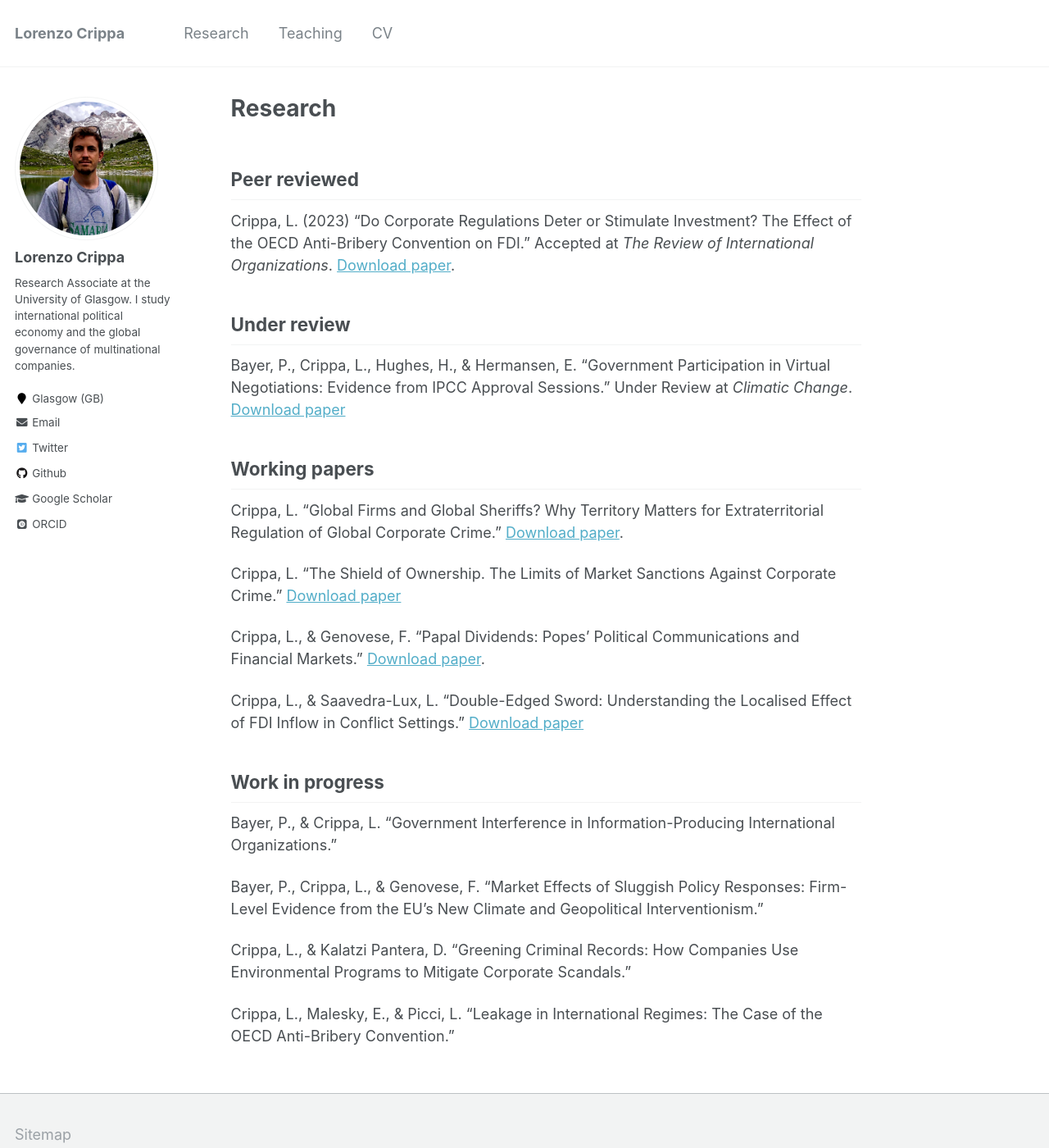
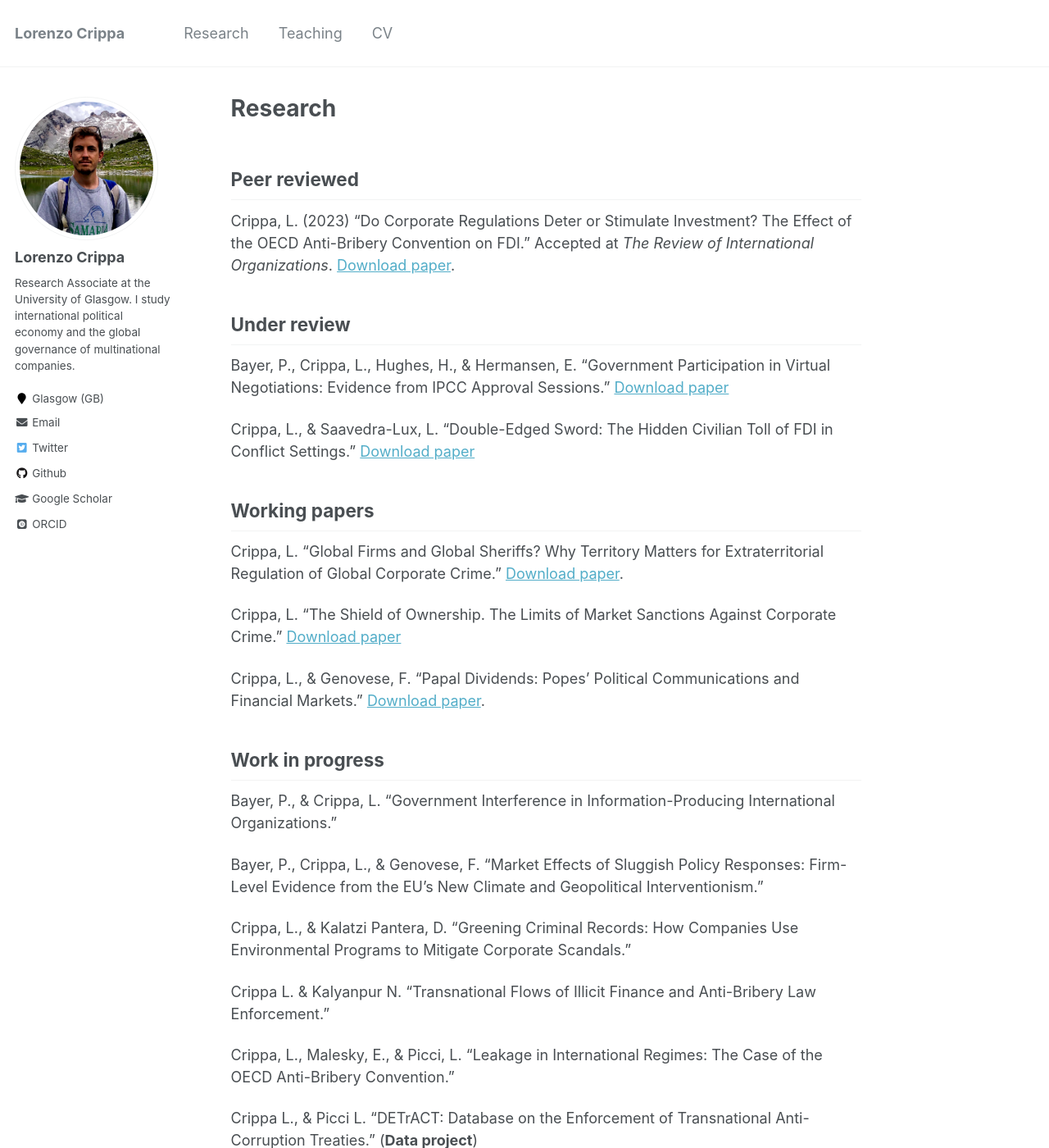
Before and after one commit to lorenzo-crippa/lorenzo-crippa.github.io, a Jekyll site: the page built from _pages/research.md, in a window 1280 px wide and 1400 px high. Shown: the whole window at 82% size. Built offline with Jekyll 4.4.1, drawn with Linux system fonts in a browser that asks for light colours; some web fonts are replaced.

Commit message:
Update research

```diff
--- a/_pages/research.md
+++ b/_pages/research.md
@@ -10,7 +10,9 @@ redirect_from:
 Crippa, L. (2023) "Do Corporate Regulations Deter or Stimulate Investment? The Effect of the OECD Anti-Bribery Convention on FDI." Accepted at _The Review of International Organizations_. [Download paper](https://lorenzo-crippa.github.io/files/regulation_investment.pdf).
 
 ## Under review
-Bayer, P., Crippa, L., Hughes, H., & Hermansen, E. "Government Participation in Virtual Negotiations: Evidence from IPCC Approval Sessions." Under Review at _Climatic Change_. [Download paper](https://lorenzo-crippa.github.io/files/BCHH_CC_SI.pdf)
+Bayer, P., Crippa, L., Hughes, H., & Hermansen, E. "Government Participation in Virtual Negotiations: Evidence from IPCC Approval Sessions." [Download paper](https://lorenzo-crippa.github.io/files/BCHH_CC_SI.pdf)
+
+Crippa, L., & Saavedra-Lux, L. "Double-Edged Sword: The Hidden Civilian Toll of FDI in Conflict Settings." [Download paper](https://lorenzo-crippa.github.io/files/LC_LSL_FDI_conflict.pdf)
 
 ## Working papers
 
@@ -19,8 +21,6 @@ Crippa, L. "Global Firms and Global Sheriffs? Why Territory Matters for Extrater
 Crippa, L. "The Shield of Ownership. The Limits of Market Sanctions Against Corporate Crime." [Download paper](https://lorenzo-crippa.github.io/files/scandals_ownership.pdf)
 
 Crippa, L., & Genovese, F. "Papal Dividends: Popes' Political Communications and Financial Markets." [Download paper](https://lorenzo-crippa.github.io/files/papal_dividends.pdf).
-
-Crippa, L., & Saavedra-Lux, L. "Double-Edged Sword: Understanding the Localised Effect of FDI Inflow in Conflict Settings." [Download paper](https://lorenzo-crippa.github.io/files/LC_LSL_FDI_conflict.pdf)
 
 
 ## Work in progress
@@ -31,4 +31,8 @@ Bayer, P., Crippa, L., & Genovese, F. "Market Effects of Sluggish Policy Respons
 
 Crippa, L., & Kalatzi Pantera, D. "Greening Criminal Records: How Companies Use Environmental Programs to Mitigate Corporate Scandals."
 
+Crippa L. & Kalyanpur N. "Transnational Flows of Illicit Finance and Anti-Bribery Law Enforcement."
+
 Crippa, L., Malesky, E., & Picci, L. "Leakage in International Regimes: The Case of the OECD Anti-Bribery Convention."
+
+Crippa L., & Picci L. "DETrACT: Database on the Enforcement of Transnational Anti-Corruption Treaties." (**Data project**)
```
Also changed, not shown: 1 other file.
